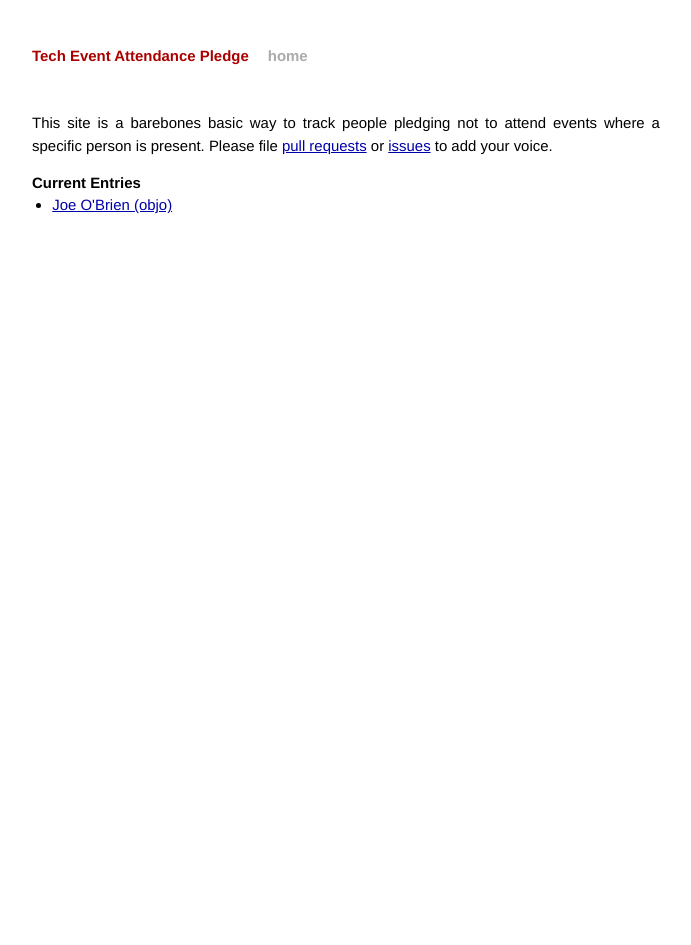
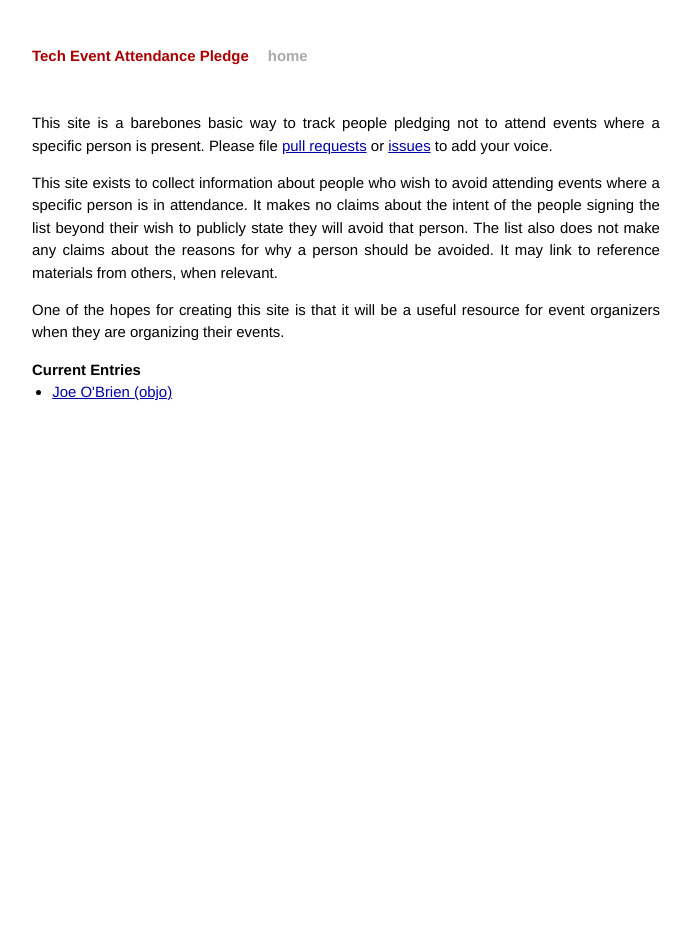
Before and after one commit to techtektek/tech-event-attendance-pledge.github.io, a Jekyll site: the page built from index.html, in a window 1280 px wide. Shown: the whole page, without its empty margins (294-985 px from the left). Built offline with Jekyll 4.4.1, drawn with Linux system fonts in a browser that asks for light colours; Markdown is read by kramdown in place of the engine named in the settings.

Commit message:
Add clarifying details to home page.

```diff
--- a/index.html
+++ b/index.html
@@ -7,6 +7,17 @@ title: Tech Event Attendance Pledge
   <p>This site is a barebones basic way to track people pledging not to attend events
     where a specific person is present. Please file
     <a href="https://github.com/tech-event-attendance-pledge/tech-event-attendance-pledge.github.io">pull requests</a> or <a href="https://github.com/tech-event-attendance-pledge/tech-event-attendance-pledge.github.io/issues">issues</a> to add your voice.</p>
+
+  <p>This site exists to collect information about people who wish to avoid
+    attending events where a specific person is in attendance. It makes no
+    claims about the intent of the people signing the list beyond
+    their wish to publicly state they will avoid that person. The list also
+    does not make any claims about the reasons for why a person
+    should be avoided. It may link to reference materials from others, when
+    relevant.</p>
+
+  <p>One of the hopes for creating this site is that it will be a useful
+    resource for event organizers when they are organizing their events.</p>
 
   <div class="post">
     <h2>Current Entries</h2>
```
